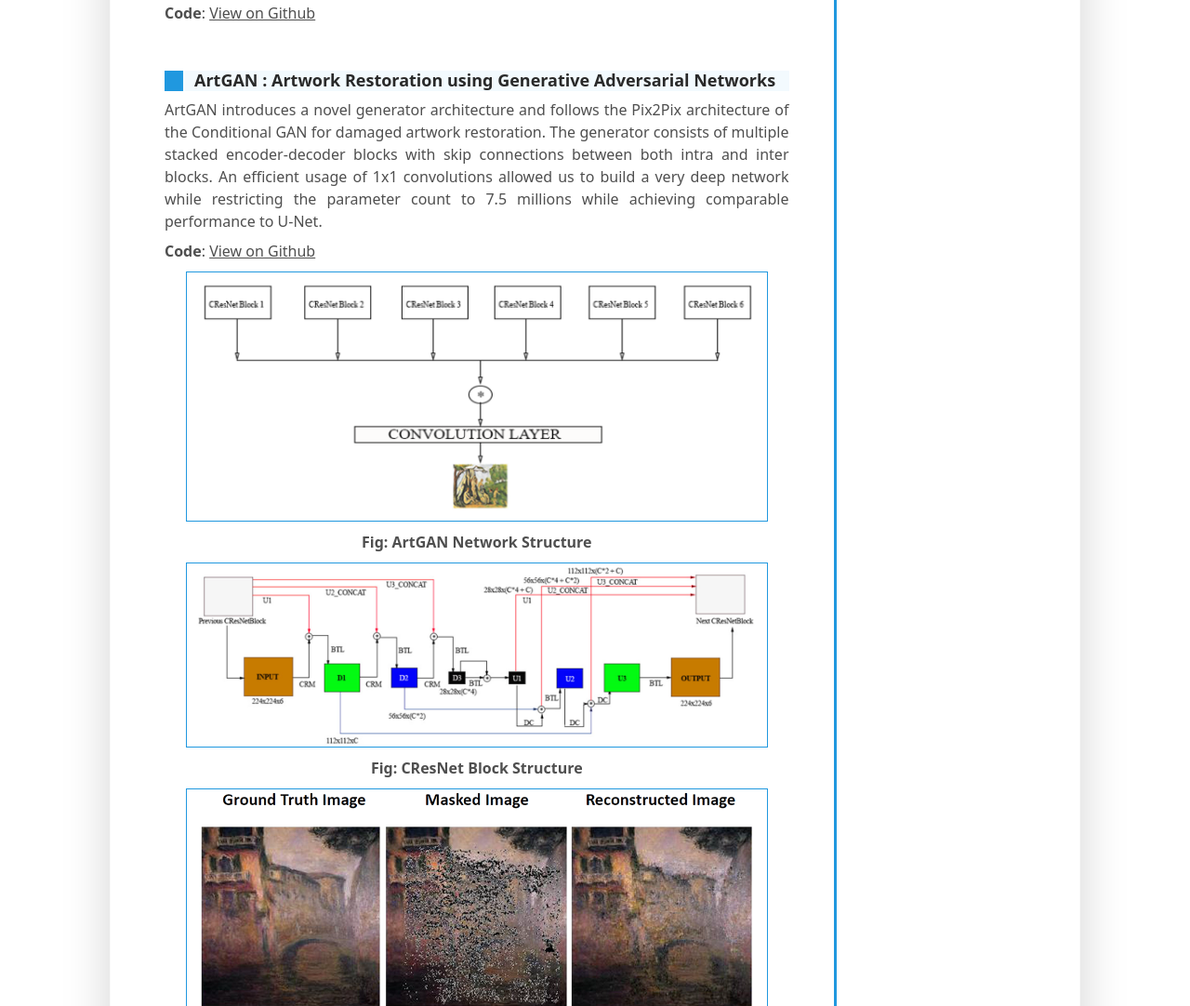
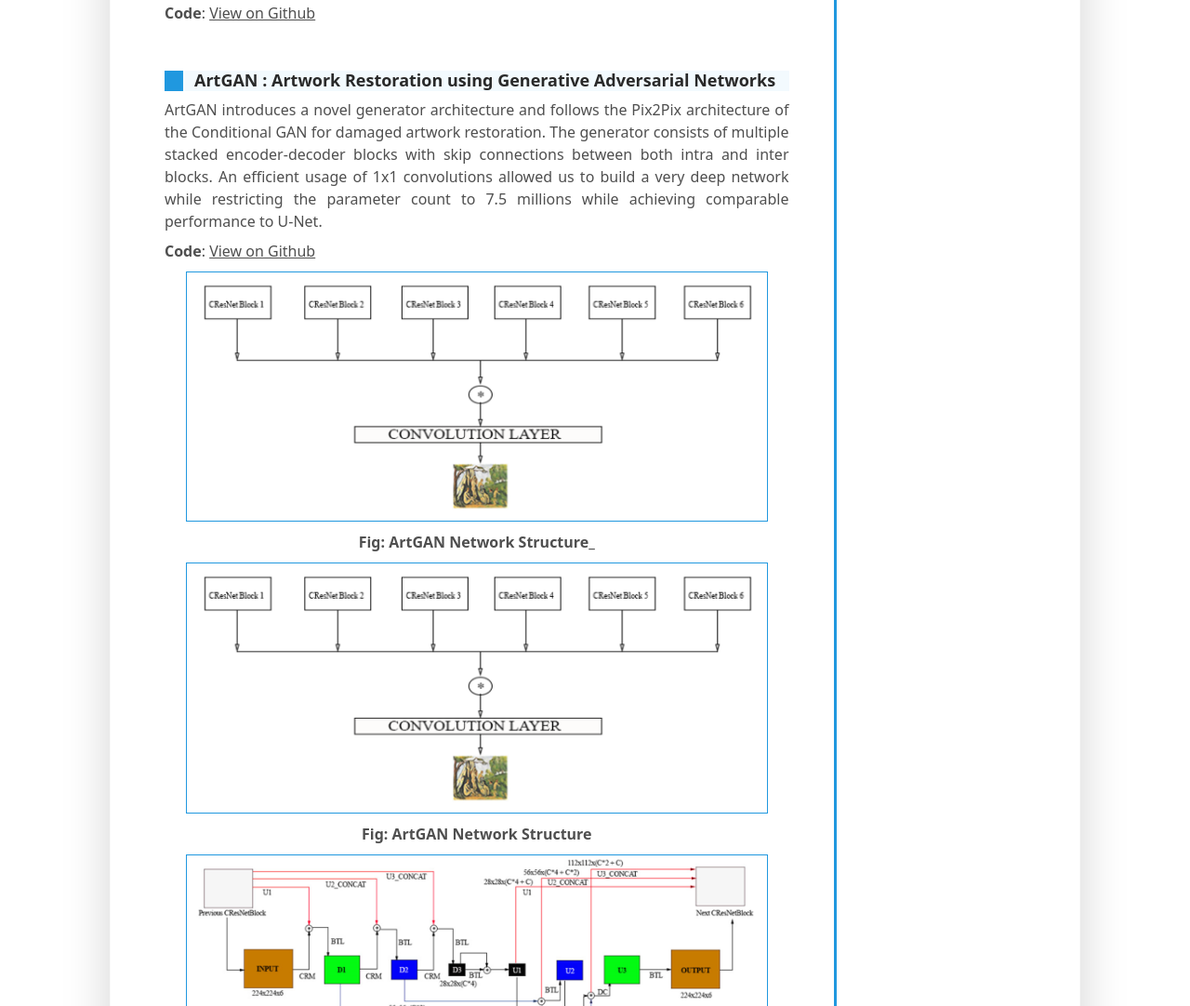
Before and after one commit to abhijitadhikary/abhijitadhikary.tech, a plain HTML site: page index.html in a window 1280 px wide. Shown: the part 4132-5214 px from the top of the page at 93% size. Drawn offline with Linux system fonts and the light colour scheme.

Commit message:
images updated 2

```diff
--- a/index.html
+++ b/index.html
@@ -800,6 +800,11 @@
 											ArtGAN introduces a novel generator architecture and follows the Pix2Pix architecture of the Conditional GAN for damaged artwork restoration. The generator consists of multiple stacked encoder-decoder blocks with skip connections between both intra and inter blocks. An efficient usage of 1x1 convolutions allowed us to build a very deep network while restricting the parameter count to 7.5 millions while achieving comparable performance to U-Net.
 										</div>
 											<strong>Code</strong>: <a href="https://github.com/namas191297/artgan" target="_blank">View on Github</a>
+
+											<div class="row">
+												<img class="project_image" style="width: 90%" src="assets/images/artgan.png" alt="ArtGAN Network Structure">
+												<span class="img_caption">Fig: ArtGAN Network Structure_</span>
+											</div>
 											<div class="row">
 												<img class="project_image" src="assets/images/artgan.png" alt="ArtGAN Network Structure">
 												<span class="img_caption">Fig: ArtGAN Network Structure</span>
```
